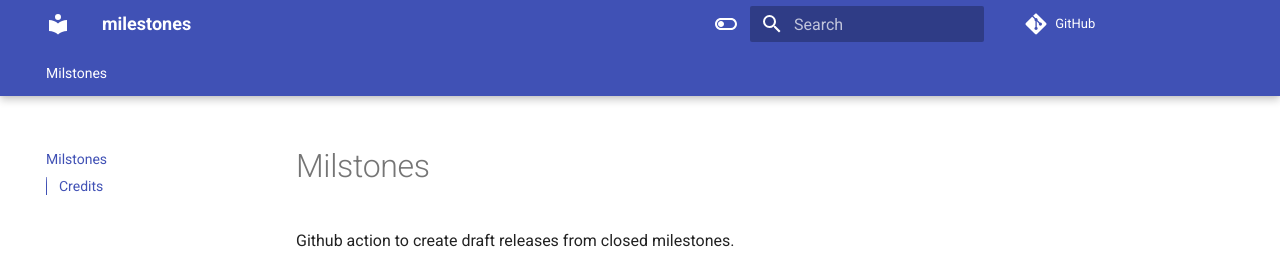
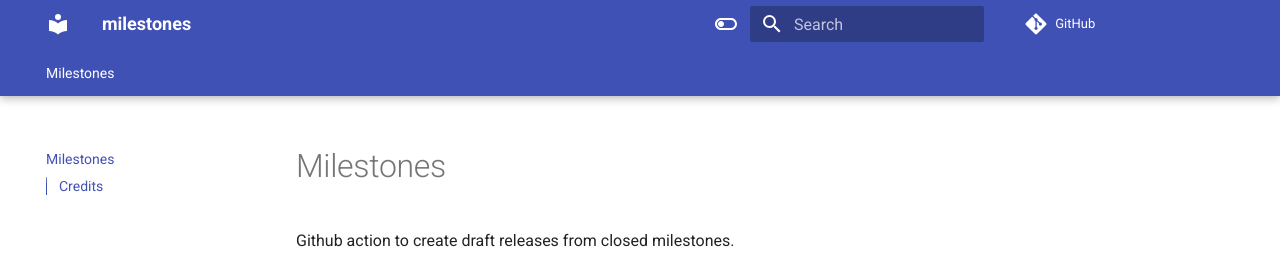
Before and after one commit to quaternionmedia/milestones, an MkDocs documentation site: the page built from docs/index.md, in a window 1280 px wide. Shown: the top 267 px of the page. Built offline with MkDocs 1.6.1 and Material for MkDocs 9.7.7, drawn with Linux system fonts in a browser that asks for light colours; comment, search, counter and statistics services are not loaded.

Commit message:
Deploy 0.8

```diff
--- a/docs/index.md
+++ b/docs/index.md
@@ -1,4 +1,4 @@
-# Milstones
+# Milestones
 
 Github action to create draft releases from closed milestones.
 
```
Also changed, not shown: 1 other file.
